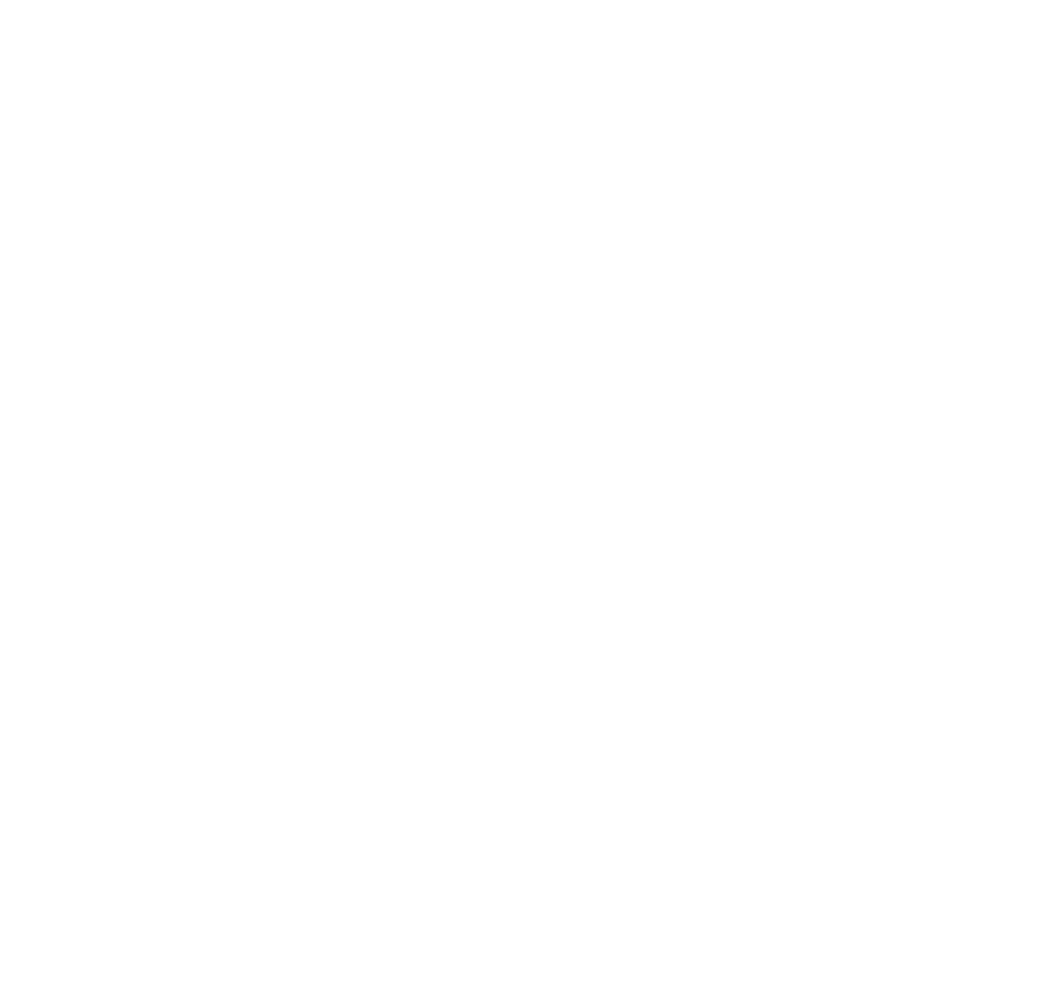
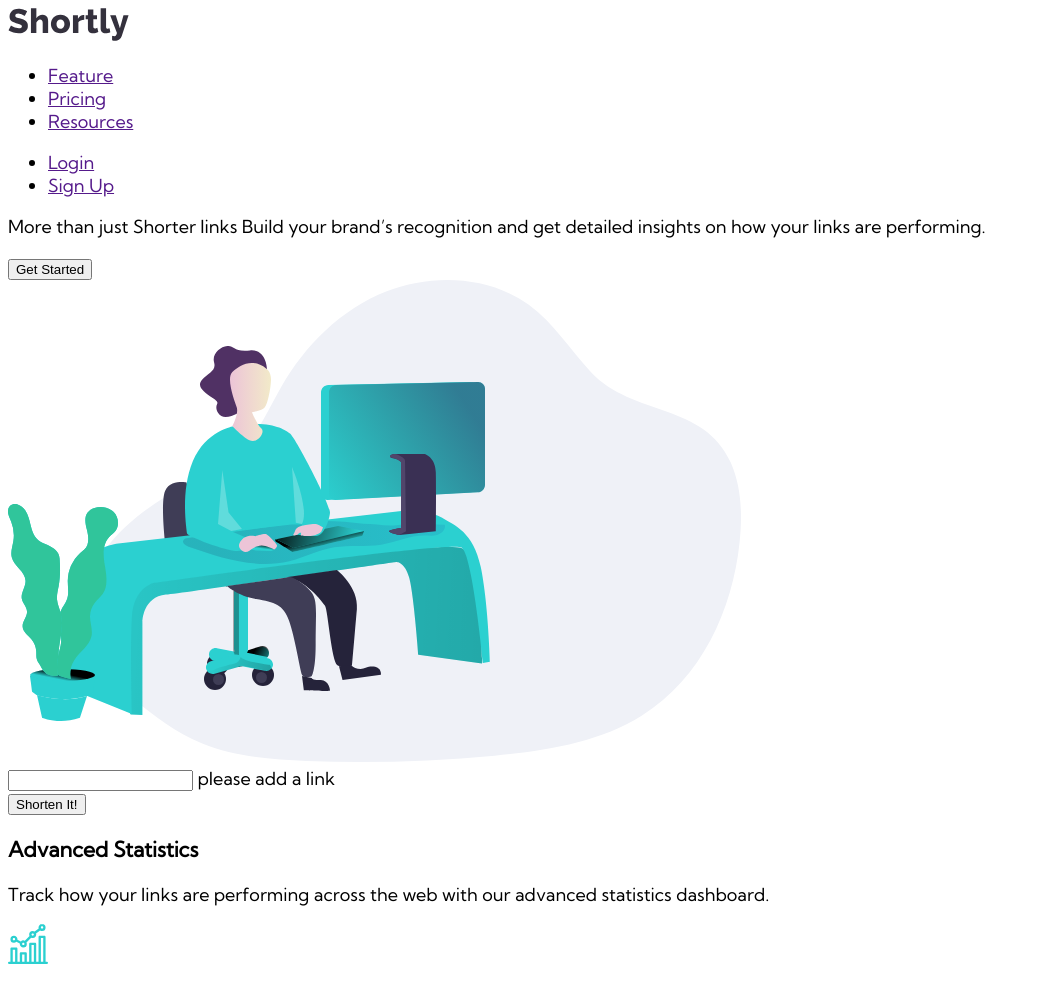
Before and after one commit to alexandersr92/acortador, a plain HTML site: page index.html in a window 1280 px wide. Shown: the whole page, without its empty margins (0-1040 px from the left). Before the commit the page ends 800 px from the top, so only its background shows below. Drawn offline with Linux system fonts and the light colour scheme.

Commit message:
Ahi te va

```diff
--- a/index.html
+++ b/index.html
@@ -3,18 +3,96 @@
   <head>
     <meta charset="UTF-8" />
     <meta name="viewport" content="width=device-width, initial-scale=1.0" />
-    <!-- displays site properly based on user's device -->
+    <link rel="icon" type="image/png" sizes="32x32" href="./images/favicon-32x32.png" />
+    <link rel="stylesheet" href="src/css/style.css" />
+    <link href="https://fonts.googleapis.com/icon?family=Material+Icons" rel="stylesheet">
+    <link rel="preconnect" href="https://fonts.googleapis.com">
+    <link rel="preconnect" href="https://fonts.gstatic.com" crossorigin>
+    <link href="https://fonts.googleapis.com/css2?family=Kumbh+Sans&display=swap" rel="stylesheet">
 
-    <link
-      rel="icon"
-      type="image/png"
-      sizes="32x32"
-      href="./images/favicon-32x32.png"
-    />
-    <link rel="stylesheet" href="src/css/style.css" />
     <title>Frontend Mentor | Shortly URL shortening API Challenge</title>
   </head>
   <body>
+
+      <nav class="navbar">
+        <div class="container">
+          <div class="navbar__logo">
+            <img src="images/logo.svg" alt="adfasfsdafdsaf">
+          </div>
+          <ul class="navbar__menu">
+            <li class="navbar__menu-item"><a href="">Feature</a></li>
+            <li class="navbar__menu-item"><a href="">Pricing</a></li>
+            <li class="navbar__menu-item"><a href="">Resources</a></li>
+          </ul>
+          <ul class="navbar__login">
+            <li><a href="">Login</a></li>
+            <li><a href="">Sign Up</a></li>
+          </ul>
+        </div>
+      </nav>
+
+      <div class="container">
+        <div class="col-50">
+          <p>
+            More than just Shorter links
+            <span>
+              Build your brand’s recognition and get detailed insights on how your links are performing.
+            </span>
+          </p>
+          <button class="button">
+            Get Started
+          </button>
+        </div>
+        <div class="col-50">
+          <img src="images/illustration-working.svg" alt="">
+        </div>
+      </div>
+
+      <div class="search">
+        <div class="container">
+          <div class="searchbox">
+            <div class="searchbox__input">
+              <input type="search" autocomplete="off" id="search">
+              <span class="search__input-message">please add a link</span>
+            </div>
+            <button class="searchbox_button">
+              Shorten It!
+            </button>
+          </div>
+
+          <div class="search__result">
+            <div class="search__result-item">
+              <div class="search__result-item__pagelink">
+
+              </div>
+              <div class="search__result-item__shortenlink">
+
+              </div>
+            </div>
+          </div>
+
+          <h3>Advanced Statistics</h3>
+          <p>
+            Track how your links are performing across the web with our
+            advanced statistics dashboard.
+          </p>
+
+          <div class="cardgroup">
+            <div class="cardgroup__item">
+              <img src="images/icon-brand-recognition.svg" alt="">
+              <div class="cardgroup__item-title">
+
+              </div>
+              <p class="">
+
+              </p>
+            </div>
+          </div>
+        </div>
+
+
+      </div>
+
     <script type="text/javascript" src="src/js/app.js"></script>
   </body>
 </html>
--- a/src/css/style.css
+++ b/src/css/style.css
@@ -0,0 +1,6 @@
+@import url('https://fonts.googleapis.com/css2?family=Poppins:wght@500;700&display=swap');
+
+body {
+    font-size: 18px;
+    font-family: 'Kumbh Sans', sans-serif;
+}
```
